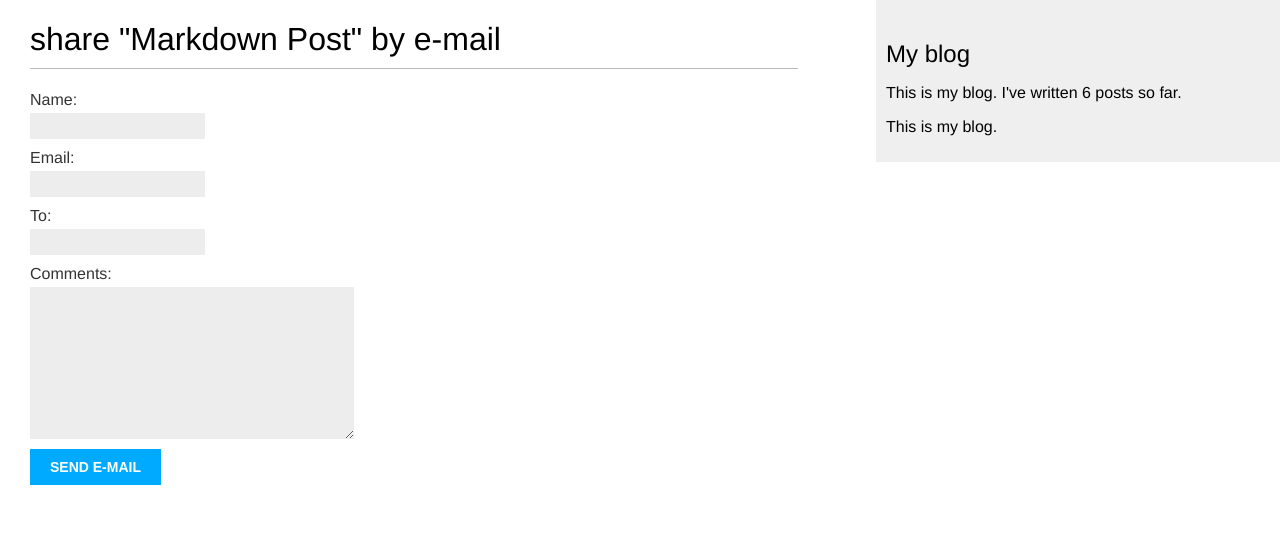
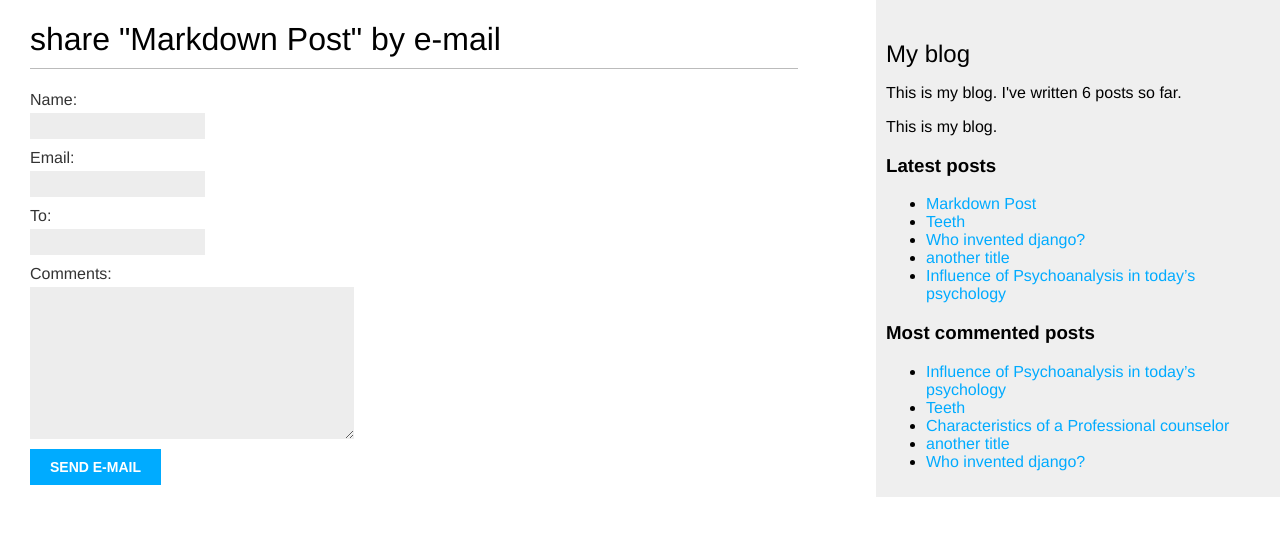
Before and after one commit to peter-kuria/Blog, a Django app: page /blog/7/share/ in a window 1280 px wide. Shown: the top 536 px of the page. Run offline with Django 3.2, Linux system fonts and the light colour scheme; data comes from the database, SQL or seed files in the repository; both versions use the stored data as it was after the commit; parts of the project's set-up code (start-up, migrations or seed data) failed here and were passed over.

Commit message:
added site map and makdown

```diff
--- a/blog/templates/blog/base.html
+++ b/blog/templates/blog/base.html
@@ -14,9 +14,19 @@
         </div>
         <div id="sidebar">
             <h2>My blog</h2>
-            <p>This is my blog. I've written {% total_posts %} posts so far.</
-                p>
+            <p>This is my blog. I've written {% total_posts %} posts so far.</p>
             <p>This is my blog.</p>
+            <h3>Latest posts</h3>
+            {% show_latest_posts 3 %}
+            <h3>Most commented posts</h3>
+            {% get_most_commented_posts as most_commented_posts %}
+            <ul>
+                {% for post in most_commented_posts %}
+                    <li>
+                        <a href="{{ post.get_absolute_url }}">{{ post.title }}</a>
+                    </li>
+                {% endfor %}
+            </ul>
         </div>
     </body>
 </html>
--- a/blog/templates/blog/post/detail.html
+++ b/blog/templates/blog/post/detail.html
@@ -1,11 +1,11 @@
 {% extends "blog/base.html" %}
-
+{% load blog_tags %}
 {% block title %}{{ post.title }}{% endblock %}
 
 {% block content %}
 <h1>{{ post.title }}</h1>
 <p class="date">Published{{post.publish}} by {{post.author}}</p>
-{{post.body|linebreaks}}
+{{ post.body|markdown }}
 <p>
     <a href="{% url 'blog:post_share' post.id %}">
     Share this post
--- /dev/null
+++ b/blog/templates/blog/post/latest_posts.html
@@ -0,0 +1,7 @@
+<ul>
+    {% for post in latest_posts %}
+        <li>
+            <a href="{{ post.get_absolute_url }}">{{ post.title }}</a>
+        </li>
+    {% endfor %}
+</ul>
--- a/blog/templates/blog/post/list.html
+++ b/blog/templates/blog/post/list.html
@@ -1,5 +1,5 @@
 {% extends "blog/base.html" %}
-
+{% load blog_tags %}
 {% block title %}My blog
 {% endblock%}
 
@@ -22,8 +22,8 @@
         {% if not forloop.last %}, {% endif %}
       {% endfor %}
      </p>
-    <p class="date">Published{{post.publish}} by {{post.author}}</p>
-    {{post.body}}
+    <p class="date">Published {{post.publish}} by {{post.author}}</p>
+    {{ post.body|markdown|truncatewords_html:30 }}
  {% endfor %}
     {% include "pagination.html" with page=posts %}
 {% endblock %}
--- a/blog/templatetags/blog_tags.py
+++ b/blog/templatetags/blog_tags.py
@@ -1,9 +1,26 @@
 from django import template
 from ..models import Post
-
+from django.db.models import Count
+from django.utils.safestring import mark_safe
+import markdown
 
 register= template.Library()
 
 @register.simple_tag
 def total_posts():
     return Post.published.count()
+
+@register.inclusion_tag('blog/post/latest_posts.html')
+def show_latest_posts(count=5):
+     latest_posts = Post.published.order_by('-publish')[:5]
+
+     return {'latest_posts': latest_posts}
+
+@register.simple_tag
+def get_most_commented_posts(count=5):
+    return Post.published.annotate(total_comments=Count('comments')).order_by('-total_comments')[:count]
+
+
+@register.filter(name='markdown')
+def markdown_format(text):
+    return mark_safe(markdown.markdown(text))
--- a/blog/views.py
+++ b/blog/views.py
@@ -19,7 +19,7 @@ def post_list(request, tag_slug=None):
     if tag_slug:
         tag = get_object_or_404(Tag, slug=tag_slug)
         object_list = object_list.filter(tags__in=[tag])
-    paginator = Paginator(object_list, 4) # 4 posts in each page
+    paginator = Paginator(object_list, 10) # 4 posts in each page
     page = request.GET.get('page')
     try:
         posts = paginator.page(page)
--- a/mysite/settings.py
+++ b/mysite/settings.py
@@ -30,7 +30,7 @@ SECRET_KEY = '9qpxwxs-1h+t@045rm=cg$9y53y@_y*!-vvswyckc1$5su%5s+'
 DEBUG = True
 
 ALLOWED_HOSTS = []
-
+SITE_ID = 1
 
 # Application definition
 
@@ -43,6 +43,8 @@ INSTALLED_APPS = [
     'django.contrib.staticfiles',
     'blog.apps.BlogConfig',
     'taggit',
+    'django.contrib.sites',
+    'django.contrib.sitemaps',
 ]
 
 MIDDLEWARE = [
```
Also changed, not shown: db.sqlite3.
